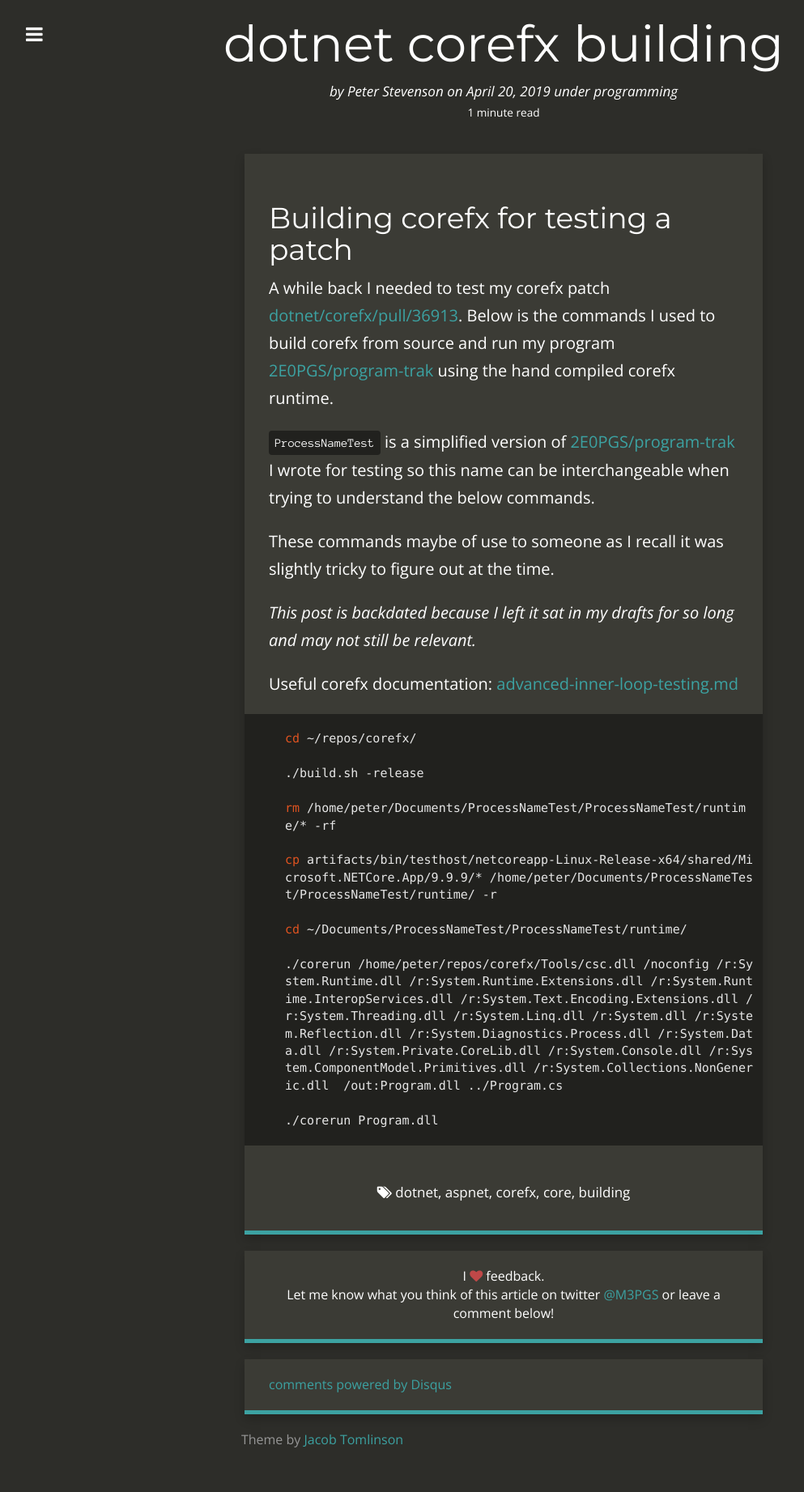
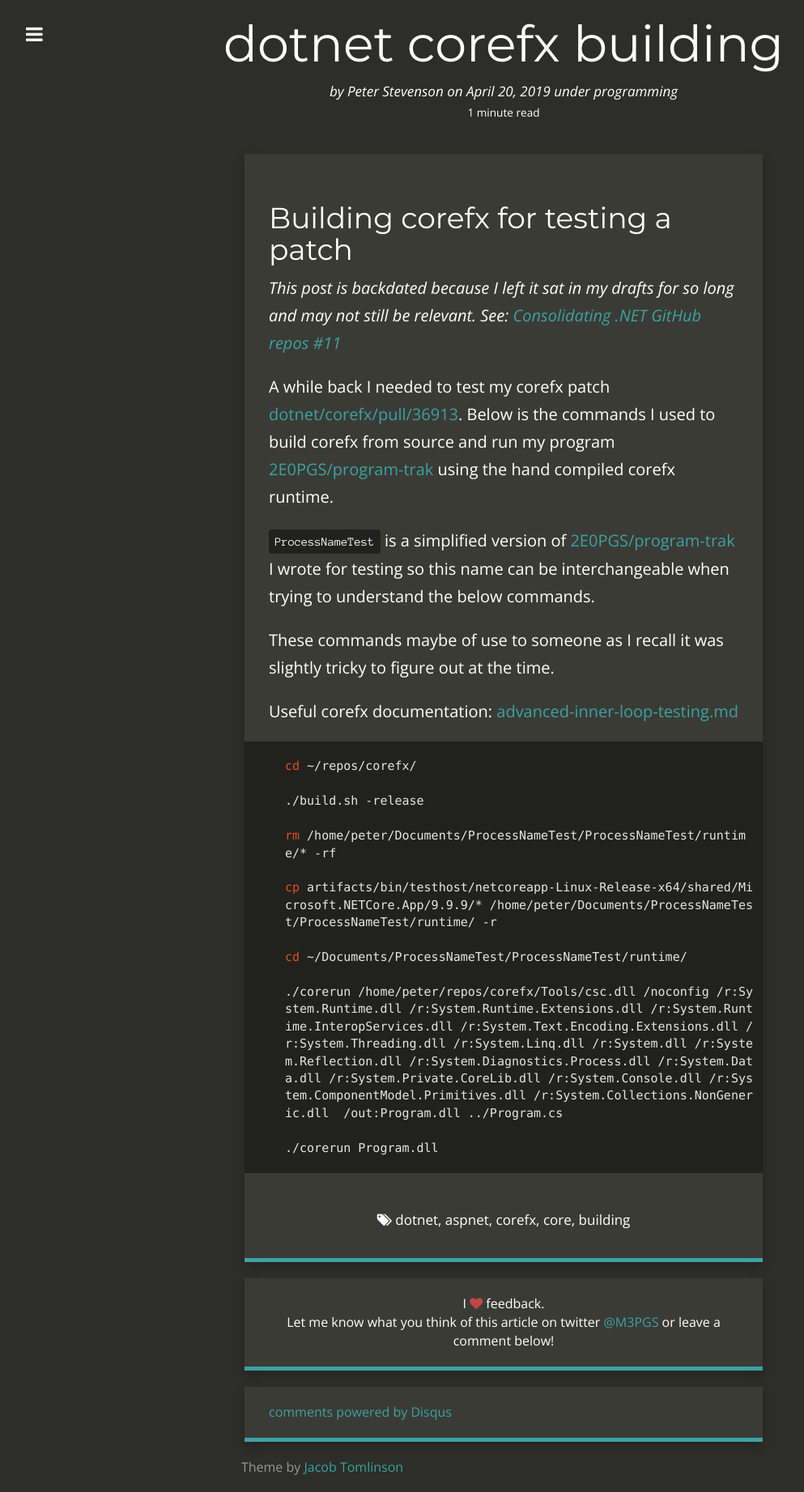
Before and after one commit to 2E0PGS/blog, a Jekyll site: the page built from _posts/2019-04-20-dotnet-corefx-building.md, in a window 1280 px wide. Shown: the whole page at 81% size, without its empty margins (18-1011 px from the left). Built offline with Jekyll 4.4.1, drawn with Linux system fonts in a browser that asks for light colours; nearby versions of some CDN libraries; comment, search, counter and statistics services are not loaded; before the commit the page ends 1809 px from its top, so only the background shows below that.

Commit message:
Add note about dotnet consolidation.

```diff
--- a/_posts/2019-04-20-dotnet-corefx-building.md
+++ b/_posts/2019-04-20-dotnet-corefx-building.md
@@ -16,13 +16,13 @@
 
 # Building corefx for testing a patch
 
+_This post is backdated because I left it sat in my drafts for so long and may not still be relevant. See: [Consolidating .NET GitHub repos #11](https://github.com/dotnet/announcements/issues/119)_
+
 A while back I needed to test my corefx patch [dotnet/corefx/pull/36913](https://github.com/dotnet/corefx/pull/36913). Below is the commands I used to build corefx from source and run my program [2E0PGS/program-trak](https://bitbucket.org/2E0PGS/program-trak/src) using the hand compiled corefx runtime.
 
 `ProcessNameTest` is a simplified version of [2E0PGS/program-trak](https://bitbucket.org/2E0PGS/program-trak/src) I wrote for testing so this name can be interchangeable when trying to understand the below commands.
 
 These commands maybe of use to someone as I recall it was slightly tricky to figure out at the time.
-
-_This post is backdated because I left it sat in my drafts for so long and may not still be relevant._
 
 Useful corefx documentation: [advanced-inner-loop-testing.md](https://github.com/dotnet/corefx/blob/master/Documentation/building/advanced-inner-loop-testing.md)
 
```
